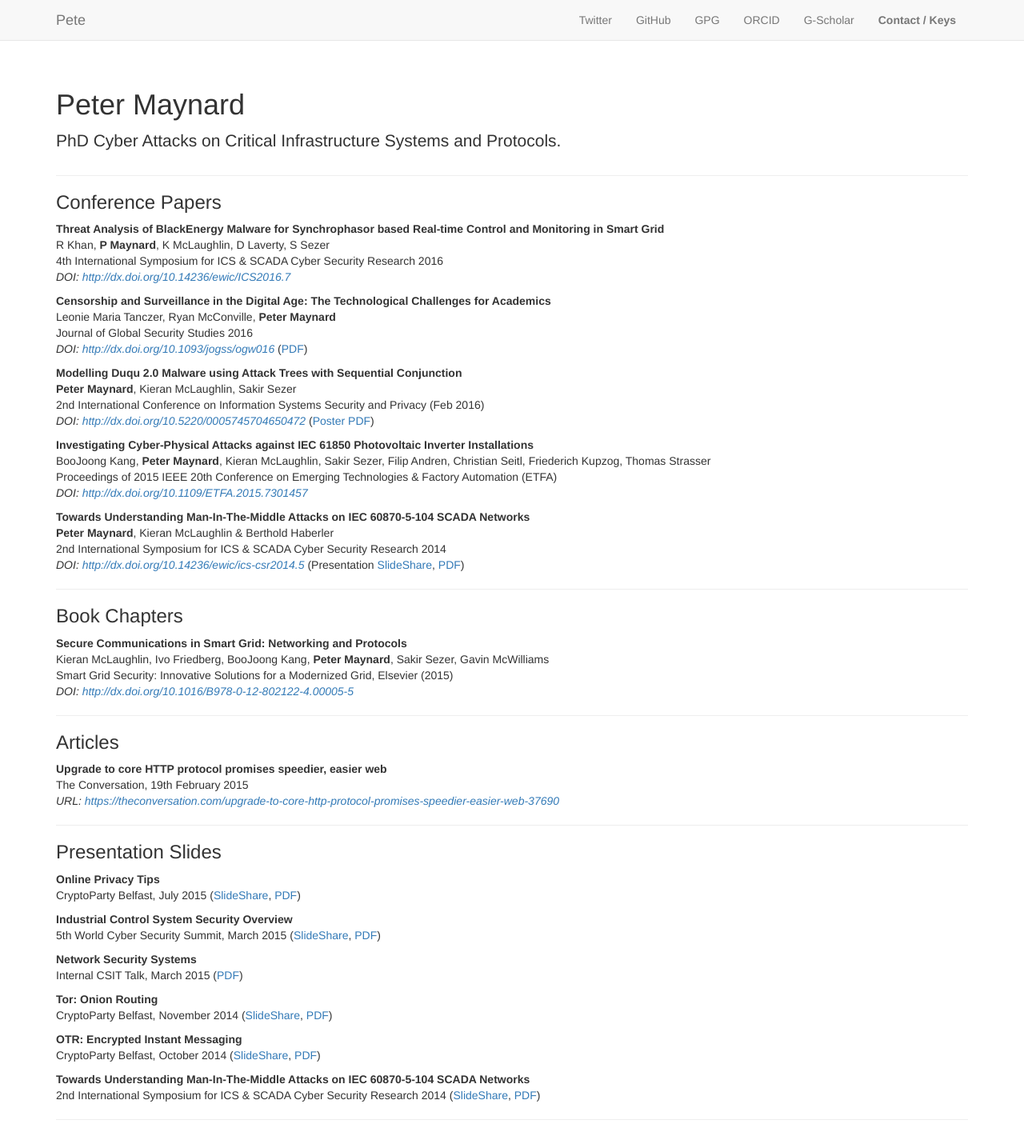
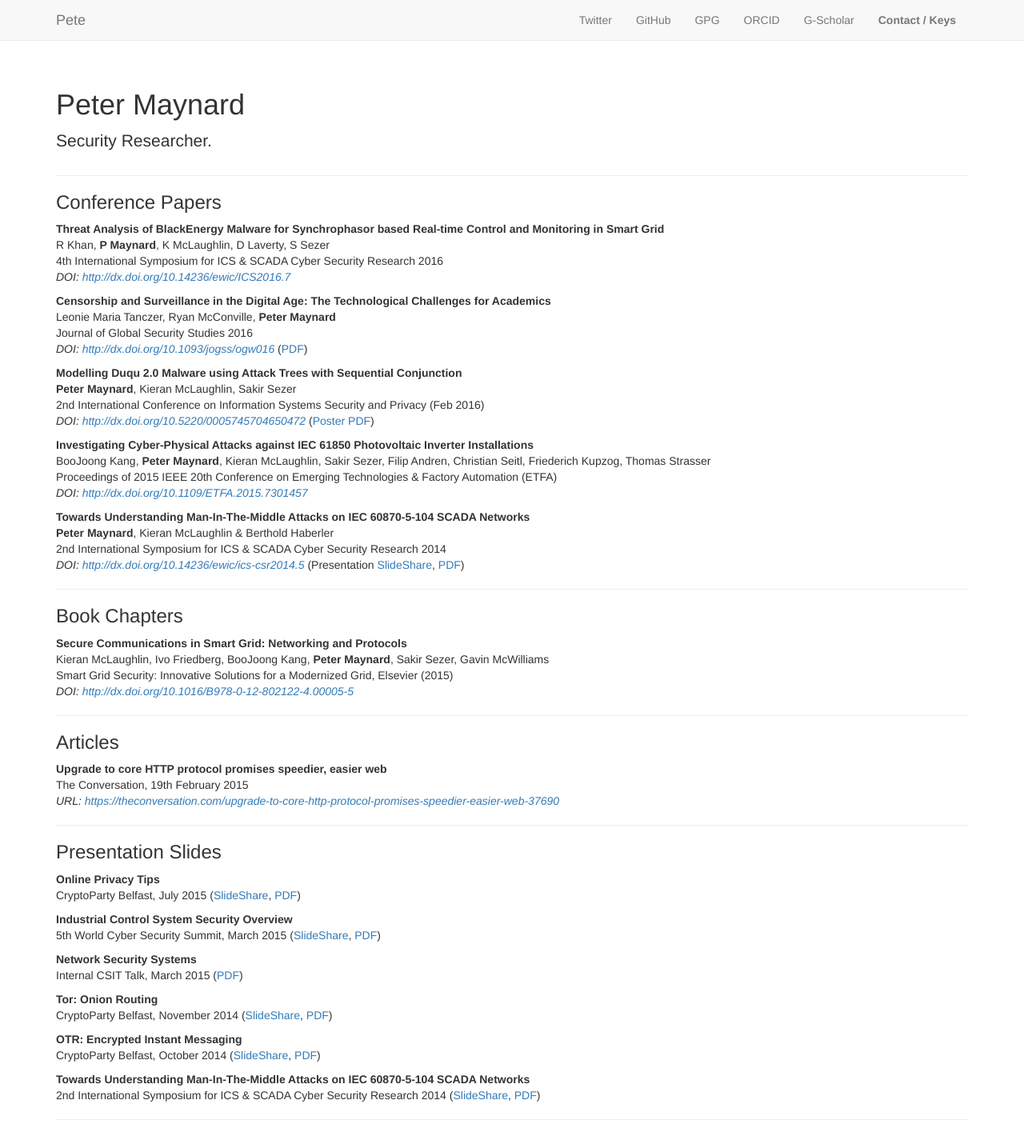
Before and after one commit to PMaynard/petermaynard.co.uk, a Jekyll site: the page built from index.md, in a window 1280 px wide. Shown: the whole page at 80% size. Built offline with Jekyll 4.4.1, drawn with Linux system fonts in a browser that asks for light colours; our own code applies the rules of GitHub Pages for plain Markdown files.

Commit message:
Updated description

```diff
--- a/_layouts/home.html
+++ b/_layouts/home.html
@@ -3,7 +3,7 @@ layout: default
 ---
   <div class="page-header">
     <h1>Peter Maynard</h1>
-    <p class="lead">PhD Cyber Attacks on Critical Infrastructure Systems and Protocols.</p>
+    <p class="lead">Security Researcher.</p>
   </div>
 
 {{ content }}
```
